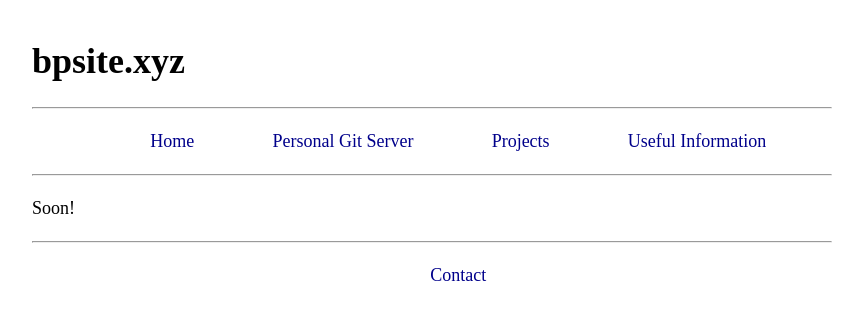
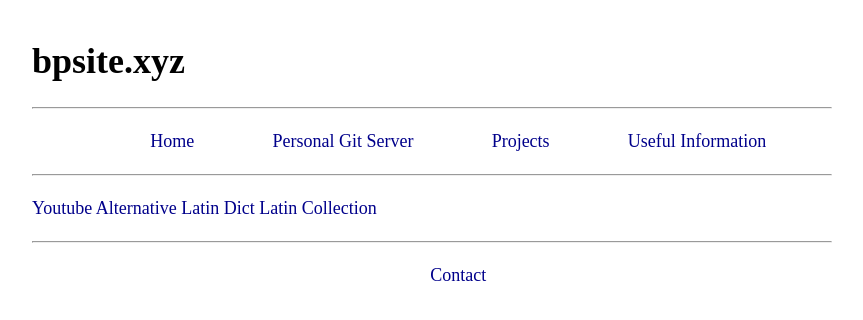
Before and after one commit to BrandenPavon/MainWebsite, a Flask app: page /usefulinfo in a window 1280 px wide. Shown: the top 320 px of the page, without its empty margins (208-1071 px from the left). Run offline with Flask 3, Linux system fonts and the light colour scheme.

Commit message:
Updated useful info page

```diff
--- a/main.py
+++ b/main.py
@@ -27,4 +27,4 @@ def favicon():
                                'favicon.ico', mimetype='image/vnd.microsoft.icon')
 
 if __name__ == "__main__":
-    app.run(host="0.0.0.0", debug=True)
+    app.run(debug=True)
--- a/templates/usefulinfo.html
+++ b/templates/usefulinfo.html
@@ -21,7 +21,9 @@
 		<hr />
 
 		<p>
-			Soon!
+			<a href='https://redirect.invidious.io/'>Youtube Alternative</a>
+			<a href='https://www.latin-is-simple.com/en/'>Latin Dict</a>
+			<a href='https://www.thelatinlibrary.com/'>Latin Collection</a>
 		</p>
 
 		<hr />
```
Also changed, not shown: 1 other file.
